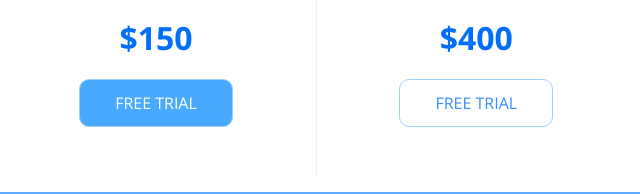
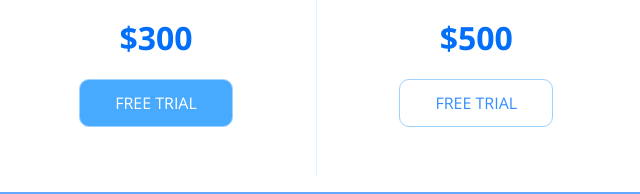
Before and after one commit to Ibror9/Ibror9.github.io, a plain HTML site: page index.html in a window 1280 px wide. Shown: the part 500-694 px from the top of the page, 484-1124 px from the left. Drawn offline with nearby package versions, Linux system fonts and the light colour scheme.

Commit message:
Update index.html

```diff
--- a/index.html
+++ b/index.html
@@ -30,7 +30,7 @@
                 <li class="pricing-features-item">Never sleeps</li>
                 <li class="pricing-features-item">Multiple workers for more powerful apps</li>
             </ul>
-            <span class="pricing-price">$150</span>
+            <span class="pricing-price">$300</span>
             <a href="#/" class="pricing-button is-featured">Free trial</a>
         </div>
 
@@ -41,7 +41,7 @@
                 <li class="pricing-features-item">Dedicated</li>
                 <li class="pricing-features-item">Simple horizontal scalability</li>
             </ul>
-            <span class="pricing-price">$400</span>
+            <span class="pricing-price">$500</span>
             <a href="#/" class="pricing-button">Free trial</a>
         </div>
 
```
